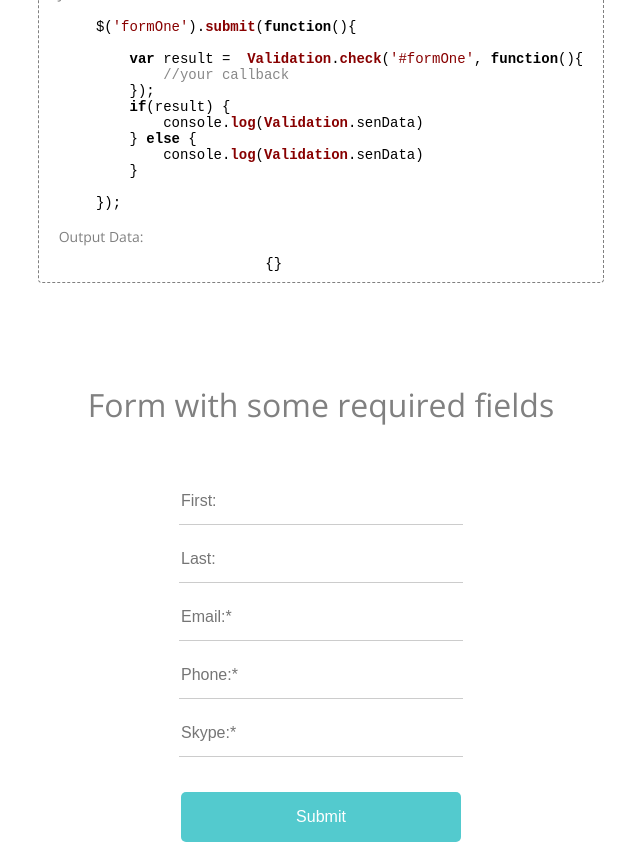
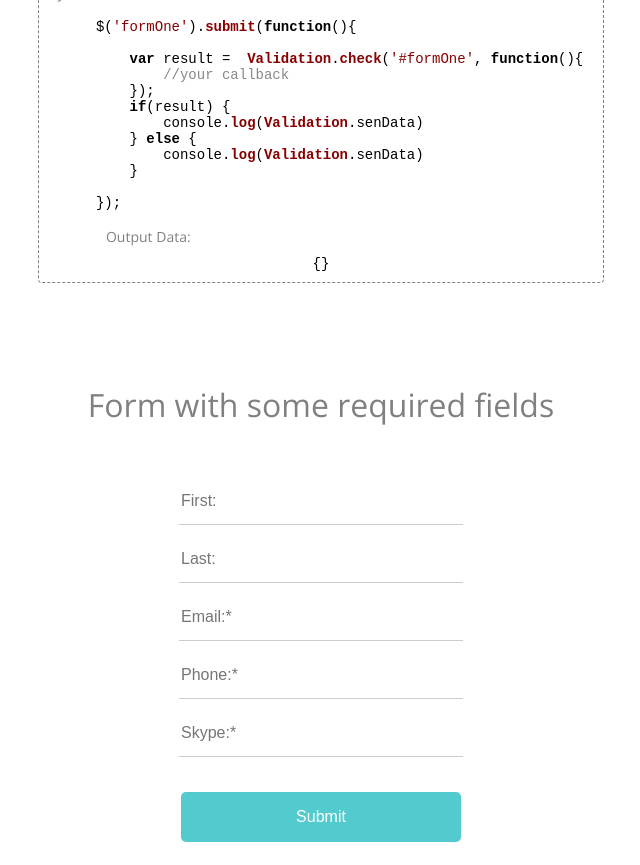
Before and after one commit to MapleMap/formFiledsReader, a website: page index.html in a window 1280 px wide. Shown: the part 874-1739 px from the top of the page, without its empty margins (319-959 px from the left). Drawn offline with nearby package versions, Linux system fonts and the light colour scheme.

Commit message:
fix: result block

```diff
--- a/css/style.less
+++ b/css/style.less
@@ -109,7 +109,8 @@ form {
     }
     .result {
       width: 430px;
-      word-wrap: break-word
+      word-wrap: break-word;
+      margin: 0 auto;
     }
     .comment {
       color: @font-color-form-text;
```
Also changed, not shown: bower.json (added, +19 -0 lines), css/style.css.
